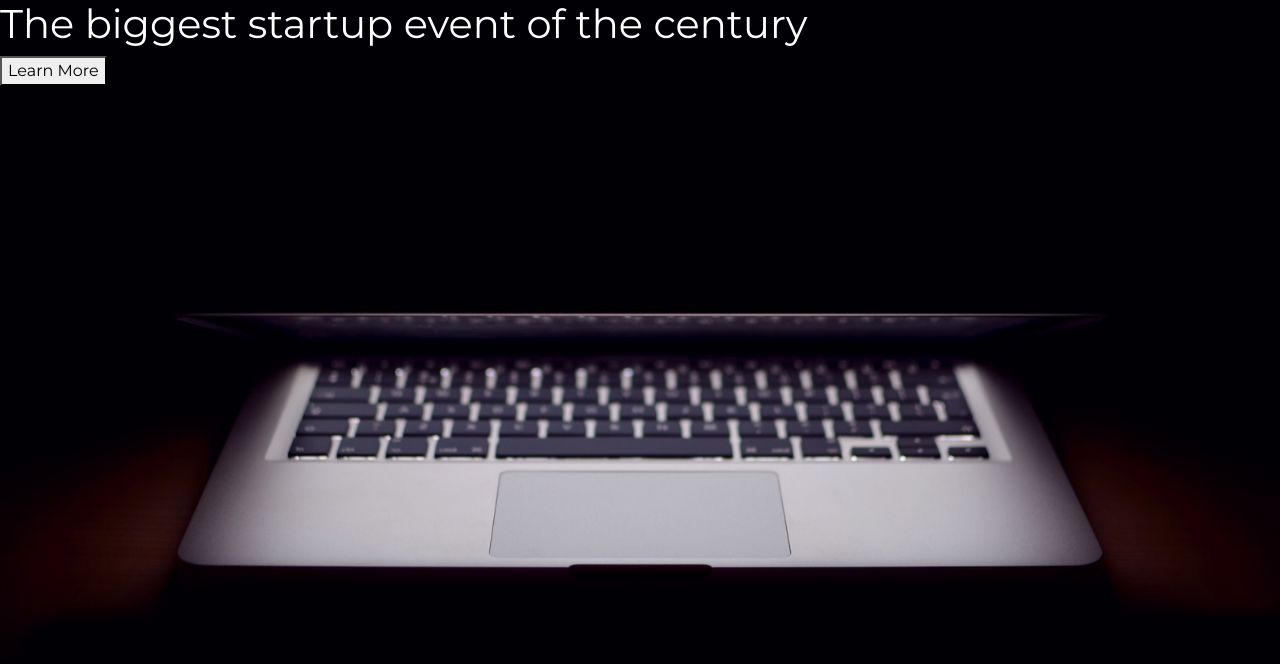
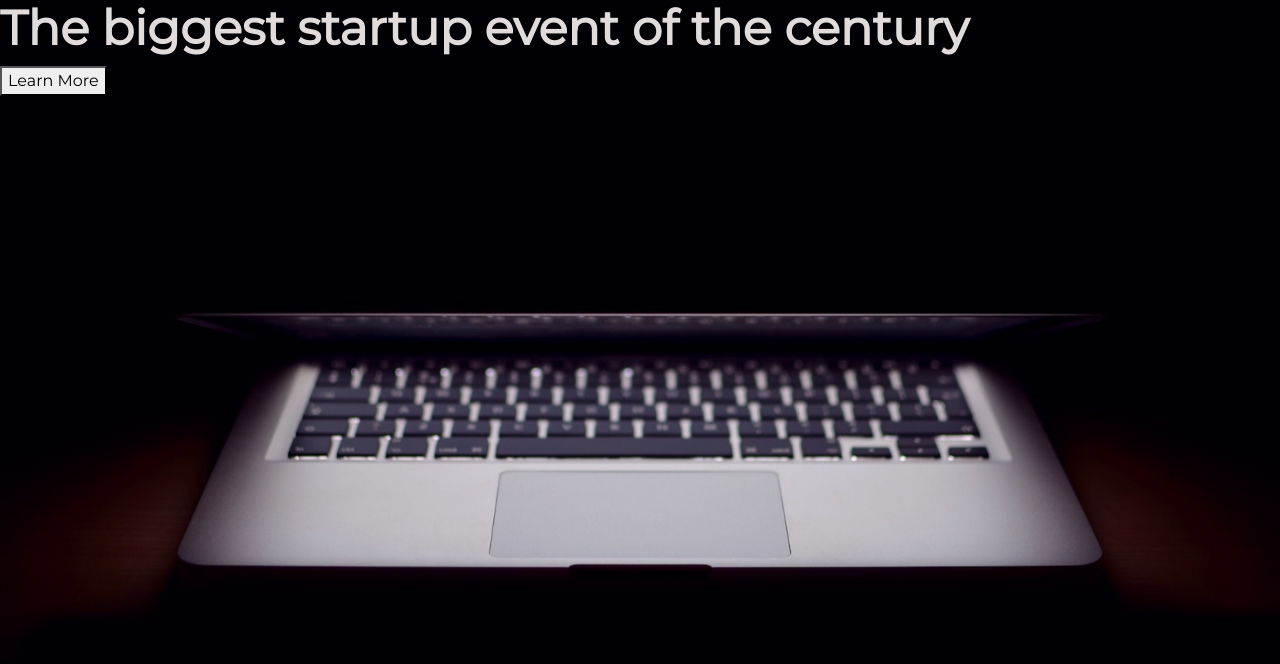
Before and after one commit to AAbushady/startUpLandingPage, a plain HTML site: page index.html in a window 1280 px wide. Drawn offline with nearby package versions, Linux system fonts and the light colour scheme.

Commit message:
Title changes
Bolded title of page and changed color and font-size of the title.

```diff
--- a/index.html
+++ b/index.html
@@ -13,7 +13,7 @@
 </head>
 
 <body>
-    <h1>The biggest startup event of the century</h1>
+    <h1><strong>The biggest startup event of the century</strong></h1>
     <button>Learn More</button>
     <script src="https://code.jquery.com/jquery-3.3.1.slim.min.js" integrity="sha384-q8i/X+965DzO0rT7abK41JStQIAqVgRVzpbzo5smXKp4YfRvH+8abtTE1Pi6jizo" crossorigin="anonymous"></script>
     <script src="https://cdnjs.cloudflare.com/ajax/libs/popper.js/1.14.7/umd/popper.min.js" integrity="sha384-UO2eT0CpHqdSJQ6hJty5KVphtPhzWj9WO1clHTMGa3JDZwrnQq4sF86dIHNDz0W1" crossorigin="anonymous"></script>
--- a/style.css
+++ b/style.css
@@ -11,5 +11,6 @@ html {
 }
 
 h1 {
-    color: white;
+    color: #e2dbdb;
+    font-size: 3rem;
 }
```
